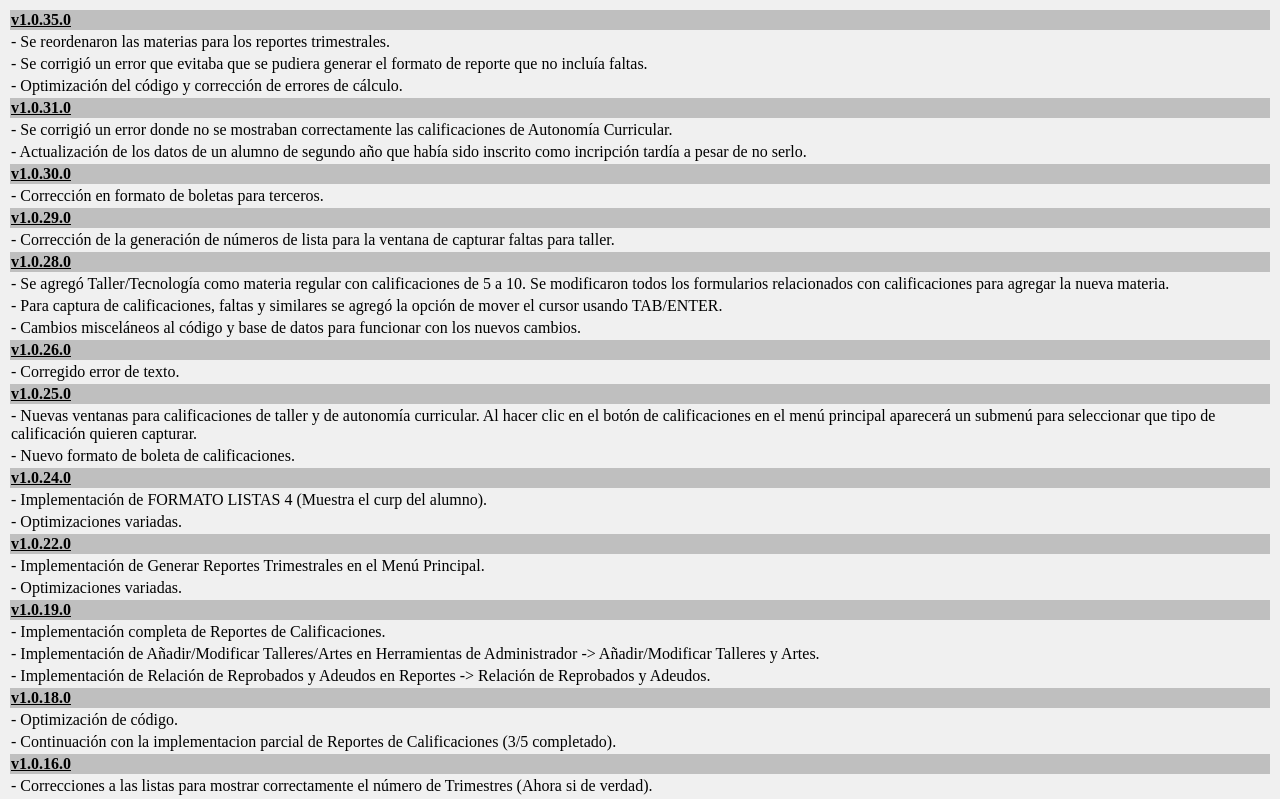
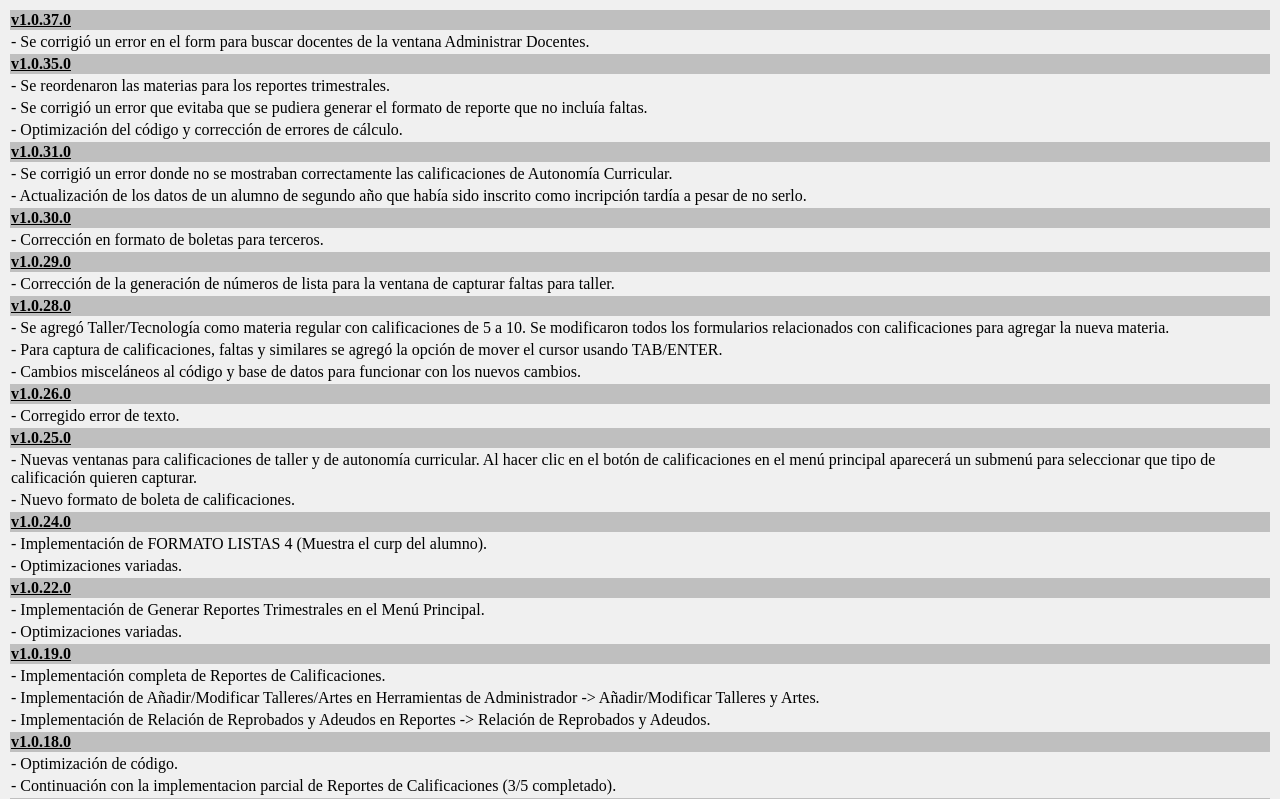
Before and after one commit to Hexa88/Hexa88.github.io, a plain HTML site: page index.html in a window 1280 px wide. Shown: the top 799 px of the page. Drawn offline with Linux system fonts and the light colour scheme.

Commit message:
fix
fixes

```diff
--- a/MOIRAUpdater.xml
+++ b/MOIRAUpdater.xml
@@ -1,6 +1,6 @@
 <?xml version="1.0" encoding="utf-8"?>
 <item>
-  <version>1.0.36</version>
+  <version>1.0.37</version>
   <url>https://github.com/Hexa88/hexa88.github.io/raw/master/Installer.msi</url>
   <changelog>https://hexa88.github.io/</changelog>
   <mandatory>true</mandatory>
--- a/index.html
+++ b/index.html
@@ -7,6 +7,15 @@
     </head>
 <body style="background-color:#F0F0F0">
     <table style="width:100%;">
+		<tr>
+		<td style="text-decoration: underline; font-weight: bold; background-color: #bfbfbf">v1.0.37.0</td>
+        </tr>
+        <tr>
+            <td>
+                - Se corrigió un error en el form para buscar docentes de la ventana Administrar Docentes.
+            </td>
+        </tr>
+
 		<tr>
 		<td style="text-decoration: underline; font-weight: bold; background-color: #bfbfbf">v1.0.35.0</td>
         </tr>
```
